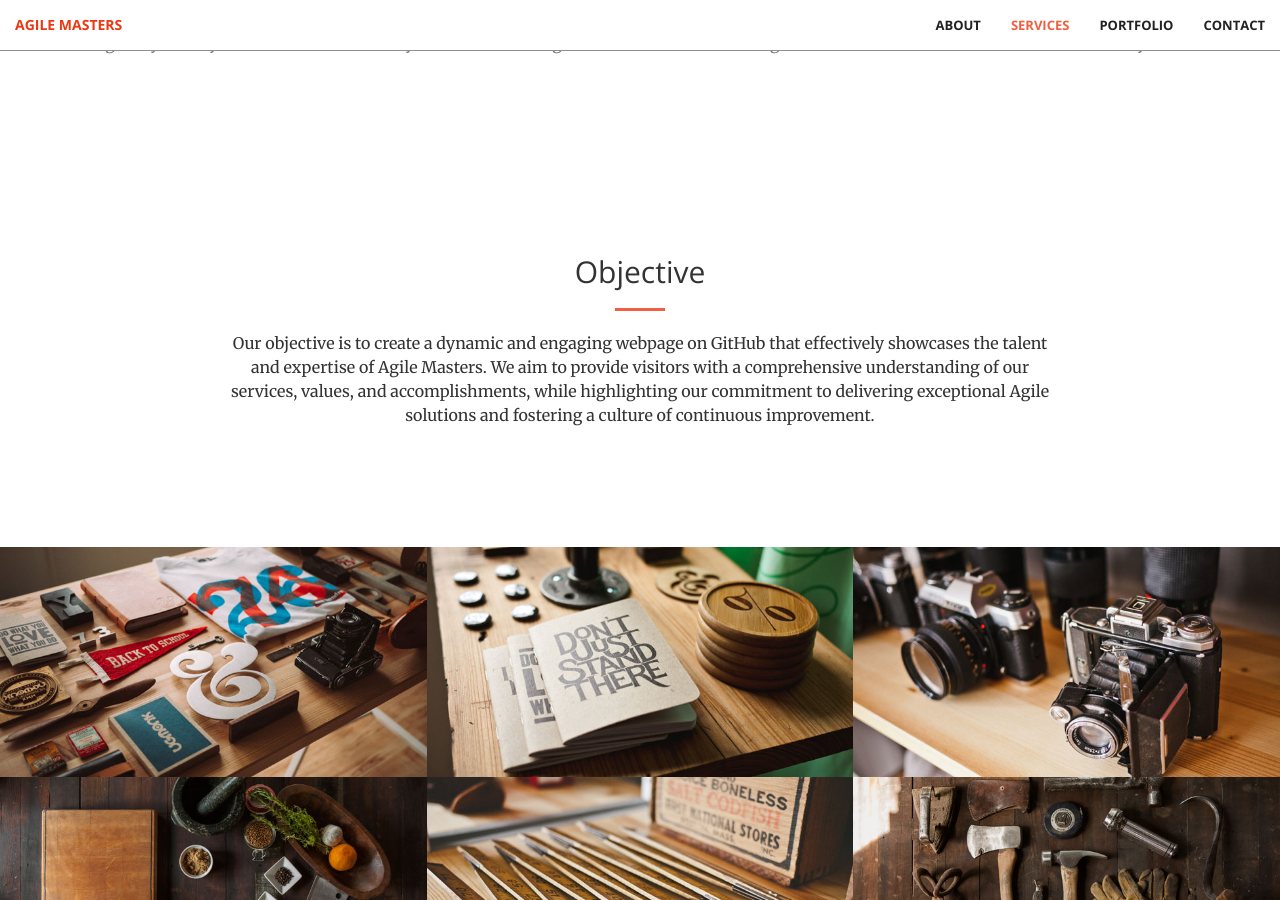
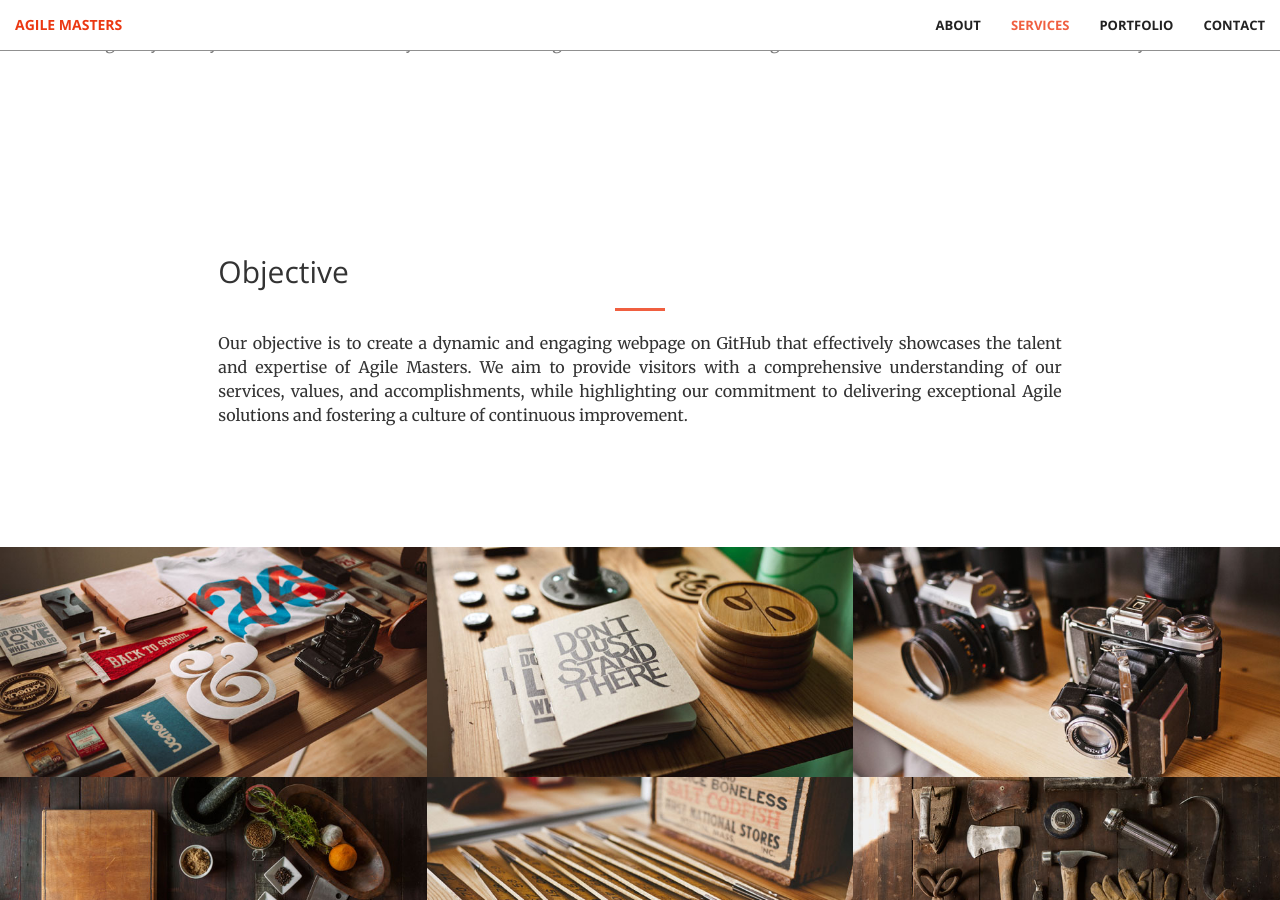
Before and after one commit to legitt23/legitt23, a Jekyll site: the page built from index.md, in a window 1280 px wide and 900 px high, scrolled down 1643 px. Built offline with Jekyll 4.4.1, drawn with Linux system fonts in a browser that asks for light colours.

Commit message:
Update content.html

```diff
--- a/_includes/content.html
+++ b/_includes/content.html
@@ -2,7 +2,7 @@
 <section id="content">
 
     <div class="row">
-            <div class="col-lg-8 col-lg-offset-2 text-center">
+            <div class="col-lg-8 col-lg-offset-2 text-justify">
                 <h2 class="section-heading">Objective</h2>
                 <hr class="primary">
                 <p>Our objective is to create a dynamic and engaging webpage on GitHub that effectively showcases the talent and expertise of Agile Masters. We aim to provide visitors with a comprehensive understanding of our services, values, and accomplishments, while highlighting our commitment to delivering exceptional Agile solutions and fostering a culture of continuous improvement.</p>
```
